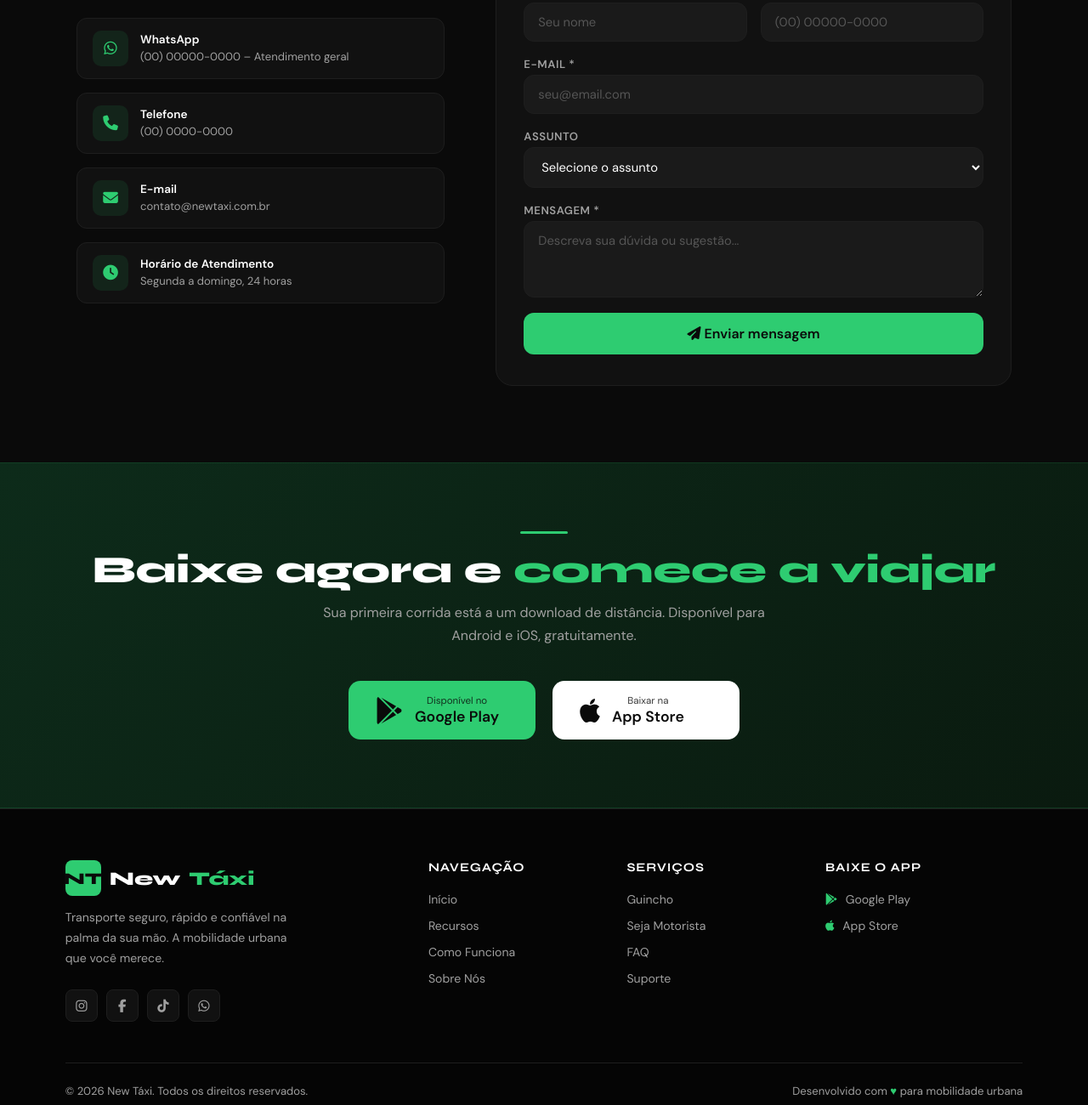
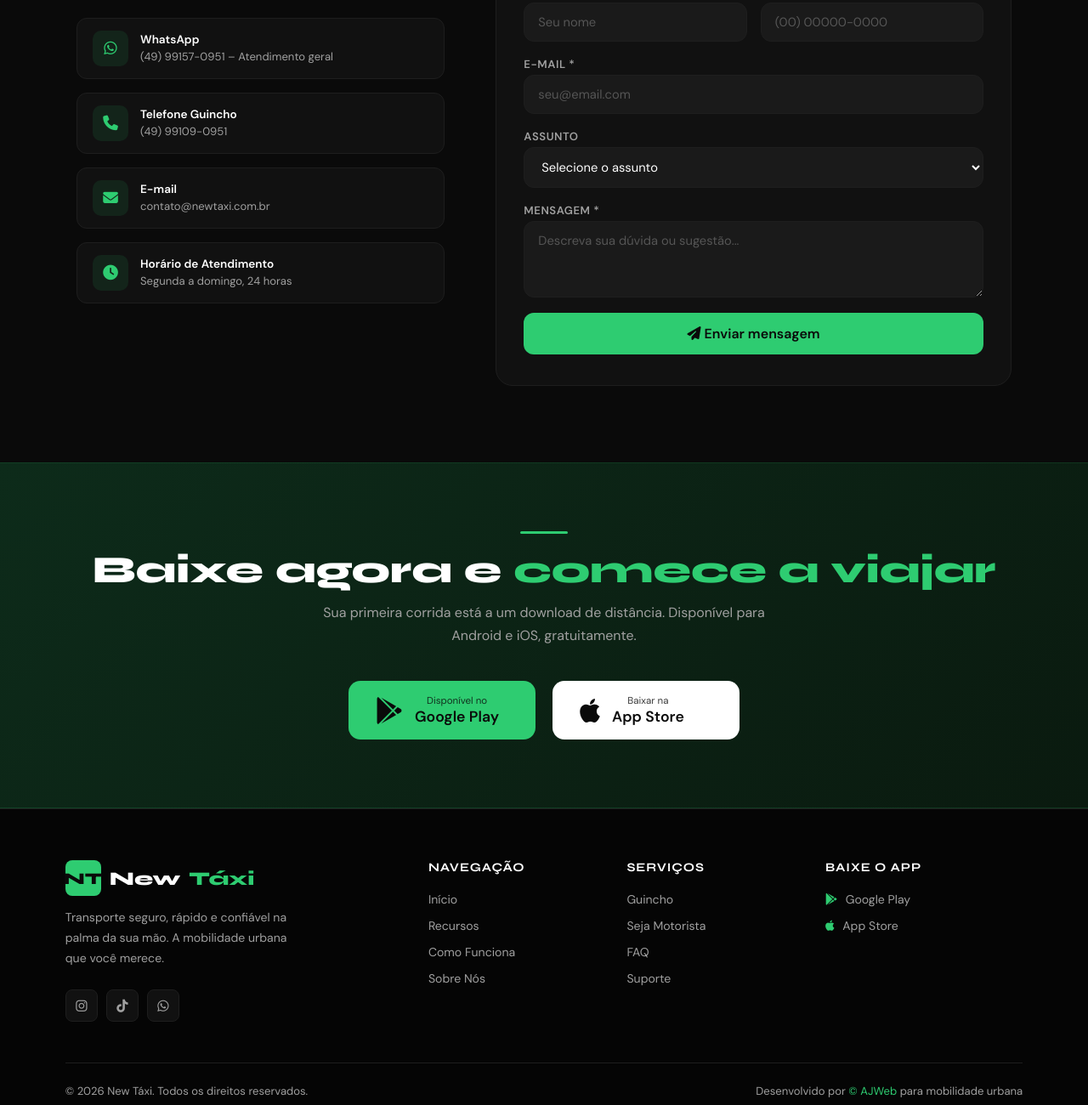
Before and after one commit to RoohAle/New-Taxi-2, a plain HTML site: page index.html in a window 1280 px wide. Shown: the part 5860-7160 px from the top of the page at 85% size. Drawn offline with Linux system fonts and the light colour scheme.

Commit message:
ajuste de contatos

```diff
--- a/index.html
+++ b/index.html
@@ -521,18 +521,18 @@
           <!--
             CANAIS DE CONTATO: edite os números e e-mails reais abaixo
           -->
-          <a href="https://wa.me/5500000000000" class="canal-item" target="_blank" rel="noopener">
+          <a href="https://wa.me/5549991570951" class="canal-item" target="_blank" rel="noopener">
             <div class="canal-icone"><i class="fab fa-whatsapp"></i></div>
             <div class="canal-texto">
               <strong>WhatsApp</strong>
-              <span>(00) 00000-0000 – Atendimento geral</span>
+              <span>(49) 99157-0951 – Atendimento geral</span>
             </div>
           </a>
           <a href="tel:+5500000000000" class="canal-item">
             <div class="canal-icone"><i class="fas fa-phone"></i></div>
             <div class="canal-texto">
-              <strong>Telefone</strong>
-              <span>(00) 0000-0000</span>
+              <strong>Telefone Guincho</strong>
+              <span>(49) 99109-0951</span>
             </div>
           </a>
           <a href="mailto:contato@newtaxi.com.br" class="canal-item">
@@ -650,10 +650,10 @@
         <p>Transporte seguro, rápido e confiável na palma da sua mão. A mobilidade urbana que você merece.</p>
         <!-- Redes sociais – edite os links -->
         <div class="redes-sociais">
-          <a href="#" class="rs-link" aria-label="Instagram" target="_blank"><i class="fab fa-instagram"></i></a>
-          <a href="#" class="rs-link" aria-label="Facebook" target="_blank"><i class="fab fa-facebook-f"></i></a>
-          <a href="#" class="rs-link" aria-label="TikTok" target="_blank"><i class="fab fa-tiktok"></i></a>
-          <a href="https://wa.me/5500000000000" class="rs-link" aria-label="WhatsApp" target="_blank"><i
+          <a href="https://www.instagram.com/new_taxi_tri_fronteira?igsh=ZjFnNDdrYnFhcjd2&utm_source=qr" class="rs-link" aria-label="Instagram" target="_blank"><i class="fab fa-instagram"></i></a>
+          <!--<a href="#" class="rs-link" aria-label="Facebook" target="_blank"><i class="fab fa-facebook-f"></i></a> -->
+          <a href="https://www.tiktok.com/@guinchotaxitaffarel?_r=1&_t=ZS-94OBwW4EYyq" class="rs-link" aria-label="TikTok" target="_blank"><i class="fab fa-tiktok"></i></a>
+          <a href="https://wa.me/5549991570951" class="rs-link" aria-label="WhatsApp" target="_blank"><i
               class="fab fa-whatsapp"></i></a>
         </div>
       </div>
@@ -702,7 +702,7 @@
     <!-- Linha inferior do rodapé -->
     <div class="footer-bottom">
       <span>© 2026 New Táxi. Todos os direitos reservados.</span>
-      <span>Desenvolvido com <span style="color:var(--verde);">♥</span> para mobilidade urbana</span>
+      <span>Desenvolvido por <a href="https://wa.me/5549991738438">© AJWeb</a> para mobilidade urbana</span>
     </div>
   </footer>
 
```
